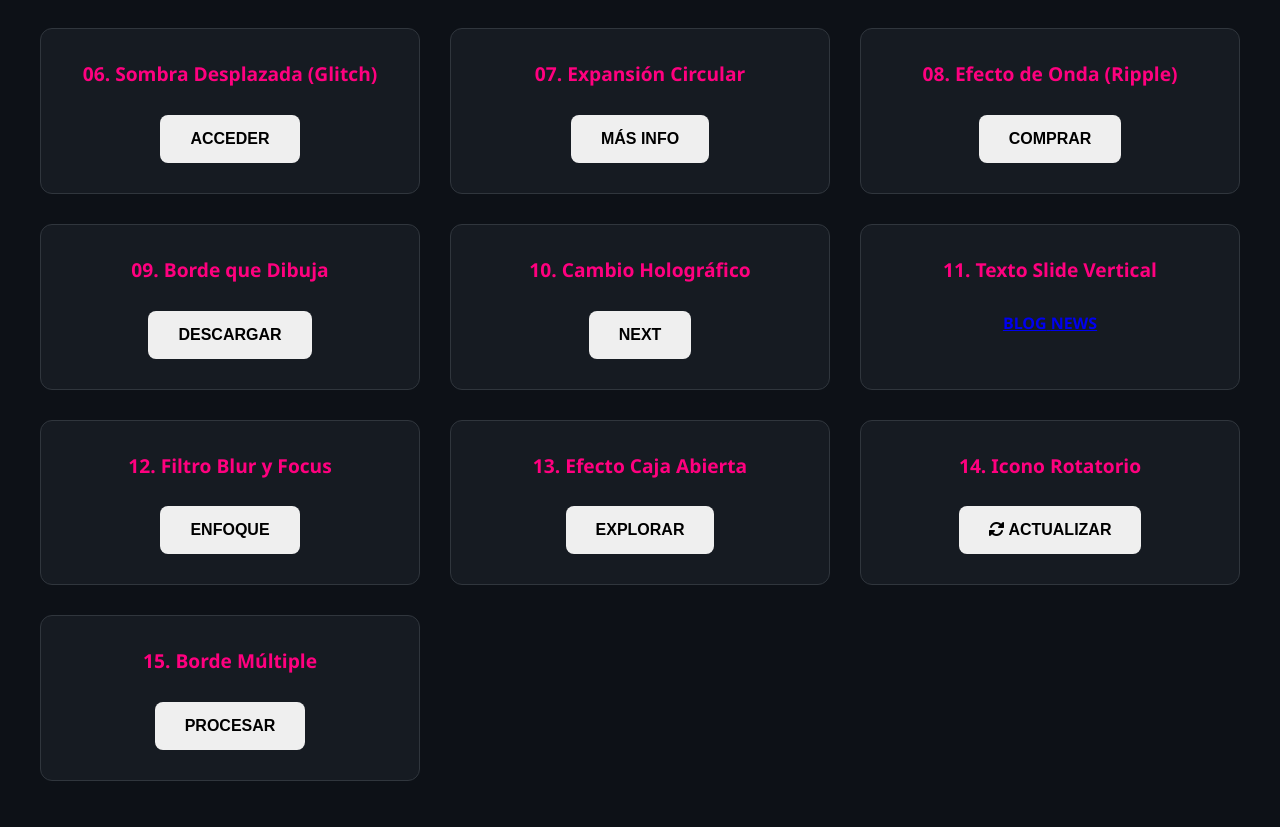
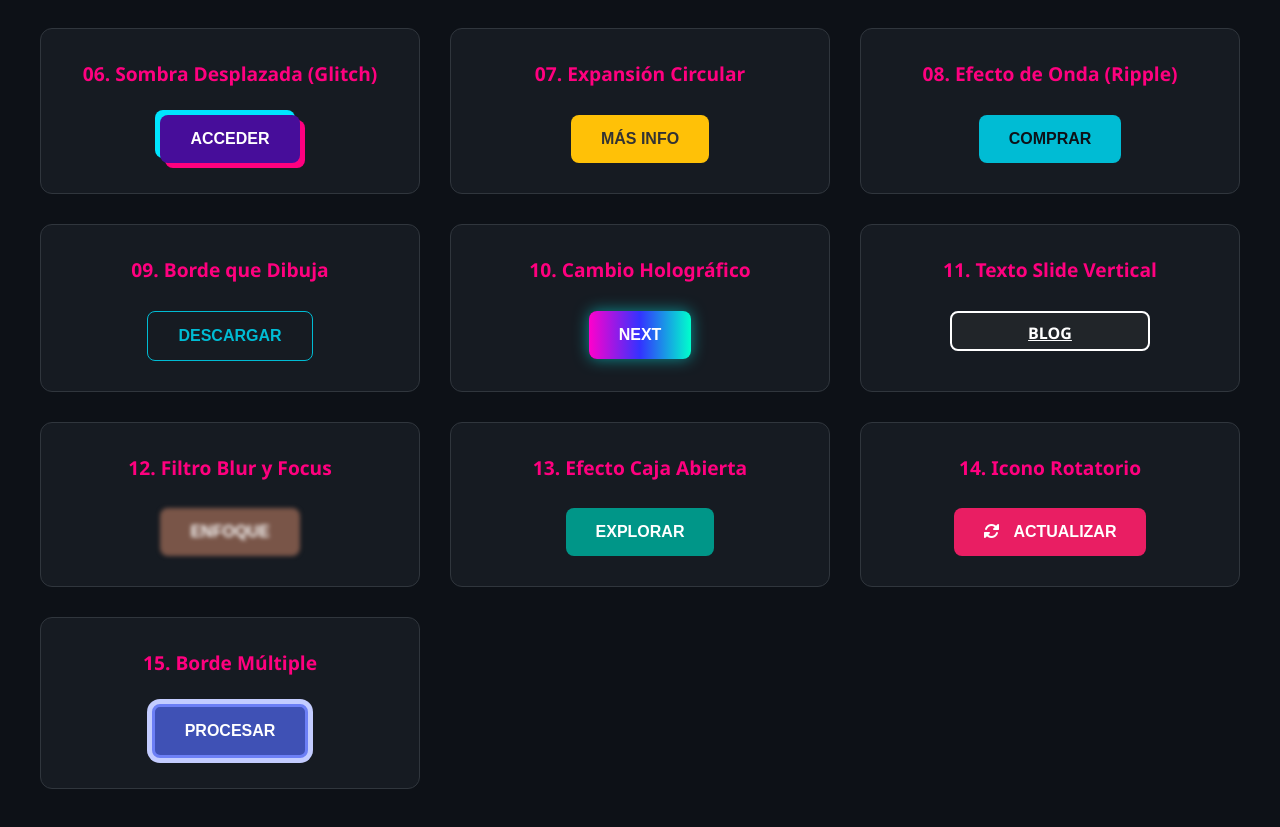
Before and after one commit to GandresR11/muestrasefectos, a plain HTML site: page index.html in a window 1280 px wide. Shown: the part 771-1598 px from the top of the page. Drawn offline with Linux system fonts and the light colour scheme.

Commit message:
Update styles.css

```diff
--- a/styles.css
+++ b/styles.css
@@ -208,3 +208,231 @@ body {
     border: 3px dashed var(--secondary-color);
     background-color: #1a0f1d;
 }
+/* --- 06. Botón con Desplazamiento de Sombra (Glitch) --- */
+.shadow-glitch-btn {
+    background: #470d9a;
+    color: #fff;
+    border: none;
+    box-shadow:
+        5px 5px 0 0 #ff007f, /* Sombra principal */
+        -5px -5px 0 0 #00e5ff; /* Sombra secundaria */
+    transition: all 0.3s ease-in-out;
+}
+
+.shadow-glitch-btn:hover {
+    box-shadow:
+        2px 2px 0 0 #ff007f, /* Movimiento sutil al pasar el mouse */
+        -2px -2px 0 0 #00e5ff;
+    transform: translate(-1px, -1px); /* Mueve el botón para compensar */
+}
+
+/* --- 07. Botón que se Expande al Centro (Pulse Out) --- */
+.center-expand-btn {
+    background: #ffc107;
+    color: #333;
+    z-index: 1;
+}
+
+.center-expand-btn::before {
+    content: '';
+    position: absolute;
+    top: 50%;
+    left: 50%;
+    width: 0;
+    height: 0;
+    background: #e91e63;
+    border-radius: 50%;
+    transform: translate(-50%, -50%);
+    transition: width 0.5s ease, height 0.5s ease;
+    z-index: -1;
+}
+
+.center-expand-btn:hover::before {
+    width: 300px; /* Tamaño que garantiza que cubra el botón */
+    height: 300px;
+}
+
+.center-expand-btn:hover {
+    color: #fff;
+}
+
+/* --- 08. Botón con Efecto de Ondas (Ripple Effect) --- */
+/* (El efecto visual de la onda se maneja principalmente con JS y el estilo 'ripple' abajo) */
+.ripple-btn {
+    background: var(--primary-color);
+    color: var(--bg-color);
+    overflow: hidden; /* Muy importante para que la onda no se salga */
+}
+
+/* Estilo para el elemento creado por JS */
+.ripple-btn .ripple {
+    position: absolute;
+    border-radius: 50%;
+    transform: scale(0);
+    animation: ripple-anim 0.6s linear;
+    background-color: rgba(255, 255, 255, 0.7); /* Color de la onda */
+}
+
+@keyframes ripple-anim {
+    to {
+        transform: scale(4);
+        opacity: 0;
+    }
+}
+
+/* --- 09. Botón con Borde que Dibuja (Drawing Border) --- */
+.border-draw-btn {
+    background: transparent;
+    color: var(--primary-color);
+    border: 1px solid var(--primary-color);
+    position: relative;
+    z-index: 1;
+}
+
+.border-draw-btn::before, .border-draw-btn::after {
+    content: '';
+    position: absolute;
+    width: 0;
+    height: 100%;
+    background: var(--primary-color);
+    transition: width 0.3s ease;
+    z-index: -1;
+}
+
+.border-draw-btn::before { left: 0; top: 0; }
+.border-draw-btn::after { right: 0; top: 0; }
+
+.border-draw-btn:hover::before, .border-draw-btn:hover::after {
+    width: 50%; /* Se encuentran en el centro */
+}
+
+.border-draw-btn:hover {
+    color: var(--bg-color);
+}
+
+/* --- 10. Botón de Cambios de Color Rápido (Holographic Shift) --- */
+@keyframes holo-shift {
+    0% { filter: hue-rotate(0deg); }
+    100% { filter: hue-rotate(360deg); }
+}
+
+.holo-shift-btn {
+    background: linear-gradient(90deg, #ff00cc, #3333ff, #00ffcc);
+    color: #fff;
+    border: none;
+    box-shadow: 0 0 15px rgba(0, 255, 255, 0.5);
+    animation: none;
+}
+
+.holo-shift-btn:hover {
+    animation: holo-shift 1.5s linear infinite; /* Animación de cambio de tono */
+    box-shadow: 0 0 25px rgba(255, 0, 150, 0.8);
+    transform: scale(1.05);
+}
+
+/* --- 11. Botón con Desplazamiento de Texto Vertical (Slide) --- */
+.text-slide-btn {
+    background: #212529;
+    color: #fff;
+    border: 2px solid #fff;
+    padding: 0;
+    line-height: 40px; /* Controla la altura de las spans */
+    height: 40px; /* Altura fija para el contenedor 'a' */
+    display: block;
+    width: 200px;
+    margin: 0 auto;
+}
+
+.text-slide-btn .text-top, .text-slide-btn .text-bottom {
+    display: block;
+    transition: transform 0.3s ease-in-out;
+}
+
+.text-slide-btn .text-bottom {
+    transform: translateY(100%); /* Posiciona el segundo texto fuera de la vista */
+    position: absolute;
+    top: 0;
+    width: 100%;
+}
+
+.text-slide-btn:hover .text-top {
+    transform: translateY(-100%);
+}
+
+.text-slide-btn:hover .text-bottom {
+    transform: translateY(0);
+}
+
+/* --- 12. Botón con Filtro Blur y Enfoque (Focus Blur) --- */
+.focus-blur-btn {
+    background: #795548;
+    color: #fff;
+    border: none;
+    filter: blur(2px);
+    transition: filter 0.3s ease-out, transform 0.3s ease-out;
+}
+
+.focus-blur-btn:hover {
+    filter: blur(0);
+    transform: scale(1.1);
+}
+
+/* --- 13. Botón de Efecto "Caja Abierta" (Box Open) --- */
+.box-open-btn {
+    background: #009688;
+    color: #fff;
+    z-index: 1;
+    border: none;
+}
+
+.box-open-btn::before, .box-open-btn::after {
+    content: '';
+    position: absolute;
+    width: 0;
+    height: 2px; /* Grosor de la tapa */
+    background: var(--bg-color);
+    transition: width 0.3s ease-in-out;
+    z-index: 2;
+}
+
+.box-open-btn::before { top: 0; left: 0; }
+.box-open-btn::after { bottom: 0; right: 0; }
+
+.box-open-btn:hover::before, .box-open-btn:hover::after {
+    width: 100%;
+}
+
+/* --- 14. Botón con Icono Rotatorio --- */
+@keyframes spin {
+    to { transform: rotate(360deg); }
+}
+
+.icon-rotate-btn {
+    background: #e91e63;
+    color: #fff;
+    border: none;
+}
+
+.icon-rotate-btn .rotate-icon {
+    margin-right: 10px;
+    transition: transform 0.3s ease;
+}
+
+.icon-rotate-btn:hover .rotate-icon {
+    animation: spin 1s linear infinite; /* Animación de rotación */
+}
+
+/* --- 15. Botón con Borde Múltiple (Layered Border) --- */
+.layered-border-btn {
+    background: #3f51b5;
+    color: #fff;
+    border: 3px solid #6c7ff5;
+    box-shadow: 0 0 0 5px #c3ccff; /* Segundo borde como sombra */
+    transition: border-color 0.3s ease, box-shadow 0.3s ease, transform 0.3s ease;
+}
+
+.layered-border-btn:hover {
+    border-color: #ff9800; /* Cambio de color de borde */
+    box-shadow: 0 0 0 5px #ffc107; /* Cambio de color de la capa externa */
+    transform: scale(1.03);
+}
```
